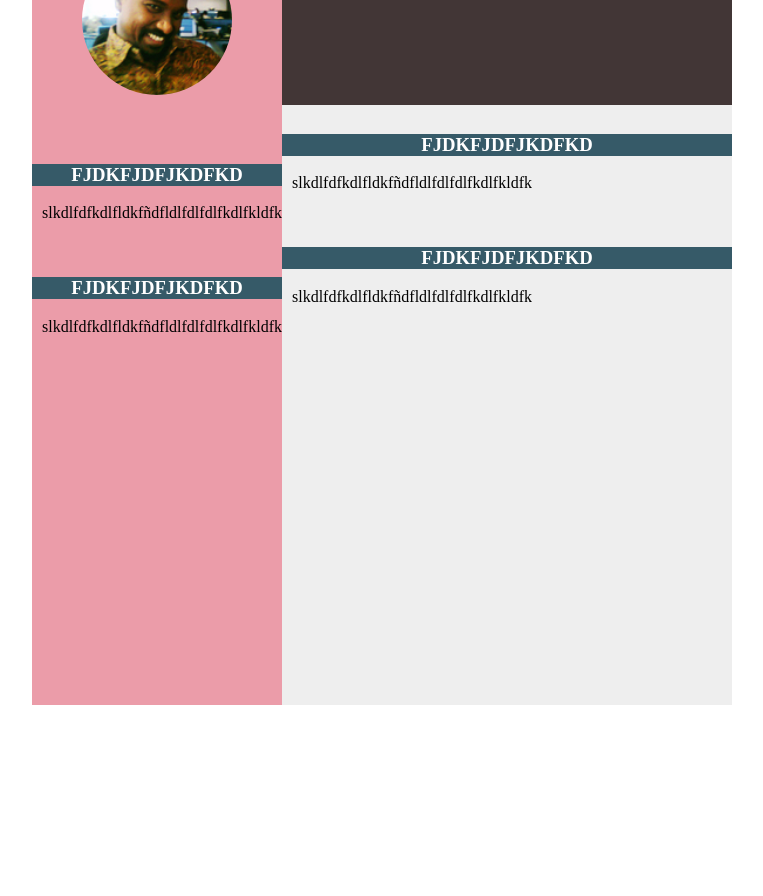
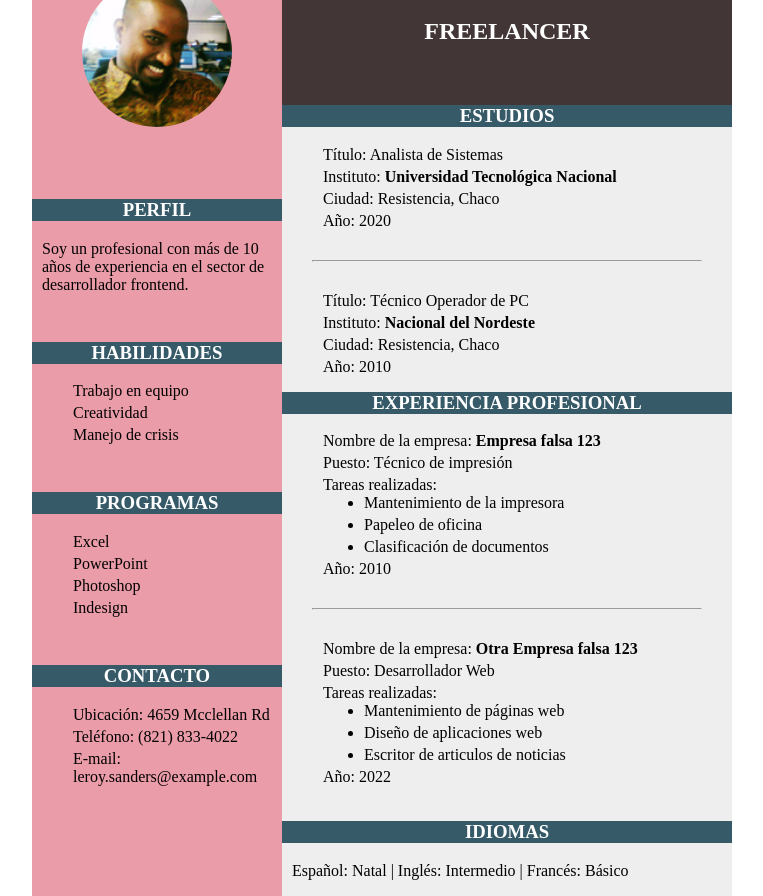
Before and after one commit to ismael29h/cv-academy, a plain HTML site: page index.html in a window 1280 px wide. Shown: the part 113-1009 px from the top of the page, without its empty margins (258-1021 px from the left). Before the commit the page ends 818 px from the top, so only its background shows below. Drawn offline with Linux system fonts and the light colour scheme.

Commit message:
Agregado algo de contenido, ajustes menores}

```diff
--- a/index.html
+++ b/index.html
@@ -13,27 +13,105 @@
     </header>
     <main>
         <section id="cabecera">
-cabecera
+            <h1>Leroy Sanders</h1>
+            <h2>Freelancer</h2>
         </section>
         <section id="lateral">
+            <p></p>
             <img src="./foto.jpg" alt="foto">
+            <p></p>
             <article class="info">
-                <h3>fjdkfjdfjkdfkd</h3>
-                <p>slkdlfdfkdlfldkfñdfldlfdlfdlfkdlfkldfk</p>
+                <h3>Perfil</h3>
+                <p>Soy un profesional con más de 10 años de experiencia en el sector de desarrollador frontend.</p>
             </article>
+            <p></p>
             <article class="info">
-                <h3>fjdkfjdfjkdfkd</h3>
-                <p>slkdlfdfkdlfldkfñdfldlfdlfdlfkdlfkldfk</p>
+                <h3>Habilidades</h3>
+                <p>
+                    <ul>
+                        <li>Trabajo en equipo</li>
+                        <li>Creatividad</li>
+                        <li>Manejo de crisis</li>
+                    </ul>
+                </p>
             </article>
+            <p></p>
+            <article class="info">
+                <h3>Programas</h3>
+                <p>
+                    <ul>
+                        <li>Excel</li>
+                        <li>PowerPoint</li>
+                        <li>Photoshop</li>
+                        <li>Indesign</li>
+                    </ul>
+                </p>
+            </article>
+            <p></p>
+            <article class="info">
+                <h3>Contacto</h3>
+                <p>
+                    <ul>
+                        <li>Ubicación: 4659 Mcclellan Rd</li>
+                        <li>Teléfono: (821) 833-4022</li>
+                        <li>E-mail: leroy.sanders@example.com</li>
+                    </ul>
+                </p>
+            </article>
+
         </section>
         <section id="principal">
             <article class="info">
-                <h3>fjdkfjdfjkdfkd</h3>
-                <p>slkdlfdfkdlfldkfñdfldlfdlfdlfkdlfkldfk</p>
+                <h3>Estudios</h3>
+                <ul>
+                    <li>Título: Analista de Sistemas</li>
+                    <li>Instituto: <strong>Universidad Tecnológica Nacional</strong></li>
+                    <li>Ciudad: Resistencia, Chaco</li>
+                    <li>Año: 2020</li>
+                </ul>
+                <hr>
+                <ul>
+                    <li>Título: Técnico Operador de PC</li>
+                    <li>Instituto: <strong>Nacional del Nordeste</strong></li>
+                    <li>Ciudad: Resistencia, Chaco</li>
+                    <li>Año: 2010</li>
+                </ul>
             </article>
             <article class="info">
-                <h3>fjdkfjdfjkdfkd</h3>
-                <p>slkdlfdfkdlfldkfñdfldlfdlfdlfkdlfkldfk</p>
+                <h3>Experiencia Profesional</h3>
+                <ul>
+                    <li>Nombre de la empresa: <strong>Empresa falsa 123</strong></li>
+                    <li>Puesto: Técnico de impresión</li>
+                    <li>Tareas realizadas:
+                        <ul>
+                            <li>Mantenimiento de la impresora</li>
+                            <li>Papeleo de oficina</li>
+                            <li>Clasificación de documentos</li>
+                        </ul>
+                    </li>
+                    <li>Año: 2010</li>
+                </ul>
+                <hr>
+                <ul>
+                    <li>Nombre de la empresa: <strong>Otra Empresa falsa 123</strong></li>
+                    <li>Puesto: Desarrollador Web</li>
+                    <li>Tareas realizadas:
+                        <ul>
+                            <li>Mantenimiento de páginas web</li>
+                            <li>Diseño de aplicaciones web</li>
+                            <li>Escritor de articulos de noticias</li>
+                        </ul>
+                    </li>
+                    <li>Año: 2022</li>
+                </ul>
+            </article>
+            <article class="info">
+                <h3></h3>
+                <p></p>
+            </article>
+            <article class="info">
+                <h3>Idiomas</h3>
+                <p>Español: Natal | Inglés: Intermedio | Francés: Básico</p>
             </article>
         </section>
     </main>
--- a/styles.css
+++ b/styles.css
@@ -17,9 +17,17 @@ main {
     grid-template-columns: var(--ancho-barra) calc(var(--ancho-cv) - var(--ancho-barra));
     grid-template-rows: 200px ;
     background-color: #eee;
-    height: 100vh;
+    height: max-content;
     width: var(--ancho-cv);
     margin: auto;
+}
+
+h1 {
+    font-size: 4rem;
+}
+
+hr {
+    margin: 30px;
 }
 
 #lateral,
@@ -34,6 +42,12 @@ main {
     grid-column: 2/3;
     grid-row: 1/2;
     background-color: rgb(66, 54, 54);
+}
+
+#cabecera h1,
+#cabecera h2 {
+    text-align: center;
+    text-transform: uppercase;
 }
 
 #lateral {
@@ -57,13 +71,14 @@ main {
 
 .info {
     width: 100%;
-    margin: 10px 10px;
+    margin: 0px 10px;
 }
 
 .info h3 {
     text-align: center;
     text-transform: uppercase;
     background-color: rgb(54, 90, 104);
+    margin-top: 0;
 }
 
 .info p {
@@ -71,3 +86,14 @@ main {
     padding-left: 1rem;
     color: black;
 }
+
+.info ul li {
+    list-style: none;
+    color: black;
+    margin-left: 0.1rem;
+    margin-bottom: 0.4rem;
+}
+
+.info ul li ul li {
+    list-style: initial;
+}
```
